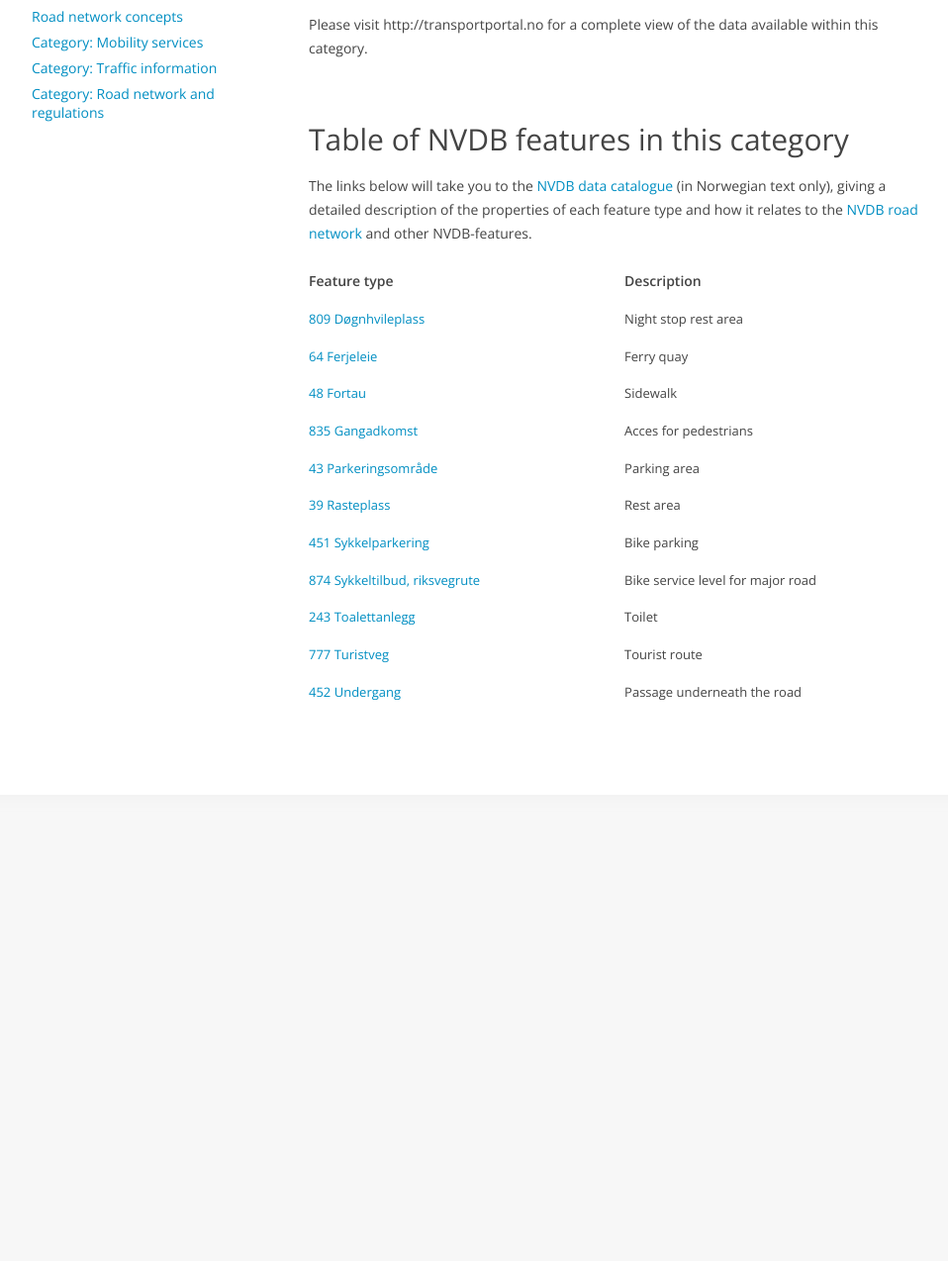
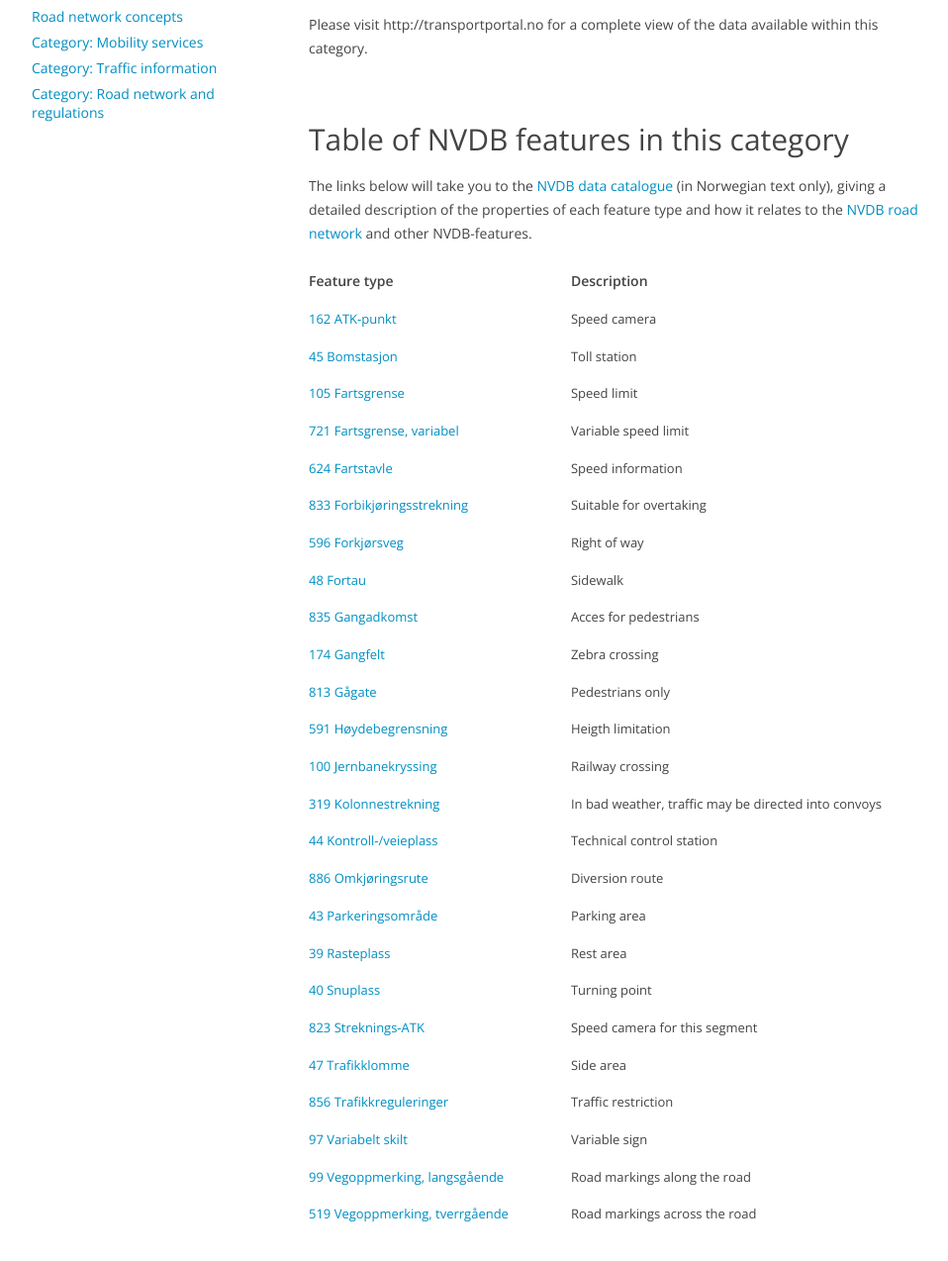
Before and after one commit to nvdb-vegdata/nvdbtransportportal, a Jekyll site: the page built from los2.md, in a window 1280 px wide and 1400 px high, scrolled down 369 px. Shown: the top 1274 px of the window at 99% size, without its empty margins (153-1111 px from the left). Built offline with Jekyll 4.4.1, drawn with Linux system fonts in a browser that asks for light colours; our own code applies the rules of GitHub Pages for plain Markdown files; before the commit the page ends 1242 px from its top, so only the background shows below that.

Commit message:
generer riktig tabell

```diff
--- a/los2.md
+++ b/los2.md
@@ -11,14 +11,28 @@ The links below will take you to the [NVDB data catalogue](./konsept2_datakatalo
 
 | Feature type |  Description |
 |---|---|
-| [809 Døgnhvileplass](https://datakatalogen.vegdata.no/809) | Night stop rest area |
-| [64 Ferjeleie](https://datakatalogen.vegdata.no/64) | Ferry quay  |
+| [162 ATK-punkt](https://datakatalogen.vegdata.no/162) | Speed camera |
+| [45 Bomstasjon](https://datakatalogen.vegdata.no/45) | Toll station |
+| [105 Fartsgrense](https://datakatalogen.vegdata.no/105) | Speed limit  |
+| [721 Fartsgrense, variabel](https://datakatalogen.vegdata.no/721) | Variable speed limit |
+| [624 Fartstavle](https://datakatalogen.vegdata.no/624) | Speed information |
+| [833 Forbikjøringsstrekning](https://datakatalogen.vegdata.no/833) | Suitable for overtaking |
+| [596 Forkjørsveg](https://datakatalogen.vegdata.no/596) | Right of way |
 | [48 Fortau](https://datakatalogen.vegdata.no/48) | Sidewalk  |
 | [835 Gangadkomst](https://datakatalogen.vegdata.no/835) | Acces for pedestrians |
+| [174 Gangfelt](https://datakatalogen.vegdata.no/174) | Zebra crossing |
+| [813 Gågate](https://datakatalogen.vegdata.no/813) | Pedestrians only |
+| [591 Høydebegrensning](https://datakatalogen.vegdata.no/591) | Heigth limitation |
+| [100 Jernbanekryssing](https://datakatalogen.vegdata.no/100) | Railway crossing |
+| [319 Kolonnestrekning](https://datakatalogen.vegdata.no/319) | In bad weather, traffic may be directed into convoys |
+| [44 Kontroll-/veieplass](https://datakatalogen.vegdata.no/44) | Technical control station |
+| [886 Omkjøringsrute](https://datakatalogen.vegdata.no/886) | Diversion route |
 | [43 Parkeringsområde](https://datakatalogen.vegdata.no/43) | Parking area |
 | [39 Rasteplass](https://datakatalogen.vegdata.no/39) | Rest area |
-| [451 Sykkelparkering](https://datakatalogen.vegdata.no/451) | Bike parking |
-| [874 Sykkeltilbud, riksvegrute](https://datakatalogen.vegdata.no/874) | Bike service level for major road |
-| [243 Toalettanlegg](https://datakatalogen.vegdata.no/243) | Toilet |
-| [777 Turistveg](https://datakatalogen.vegdata.no/777) | Tourist route |
-| [452 Undergang](https://datakatalogen.vegdata.no/452) | Passage underneath the road |
+| [40 Snuplass](https://datakatalogen.vegdata.no/40) | Turning point |
+| [823 Streknings-ATK](https://datakatalogen.vegdata.no/823) | Speed camera for this segment |
+| [47 Trafikklomme](https://datakatalogen.vegdata.no/47) | Side area |
+| [856 Trafikkreguleringer](https://datakatalogen.vegdata.no/856) | Traffic restriction |
+| [97 Variabelt skilt](https://datakatalogen.vegdata.no/97) | Variable sign |
+| [99 Vegoppmerking, langsgående](https://datakatalogen.vegdata.no/99) | Road markings along the road |
+| [519 Vegoppmerking, tverrgående](https://datakatalogen.vegdata.no/519) | Road markings across the road |
```
Also changed, not shown: 1 other file.
